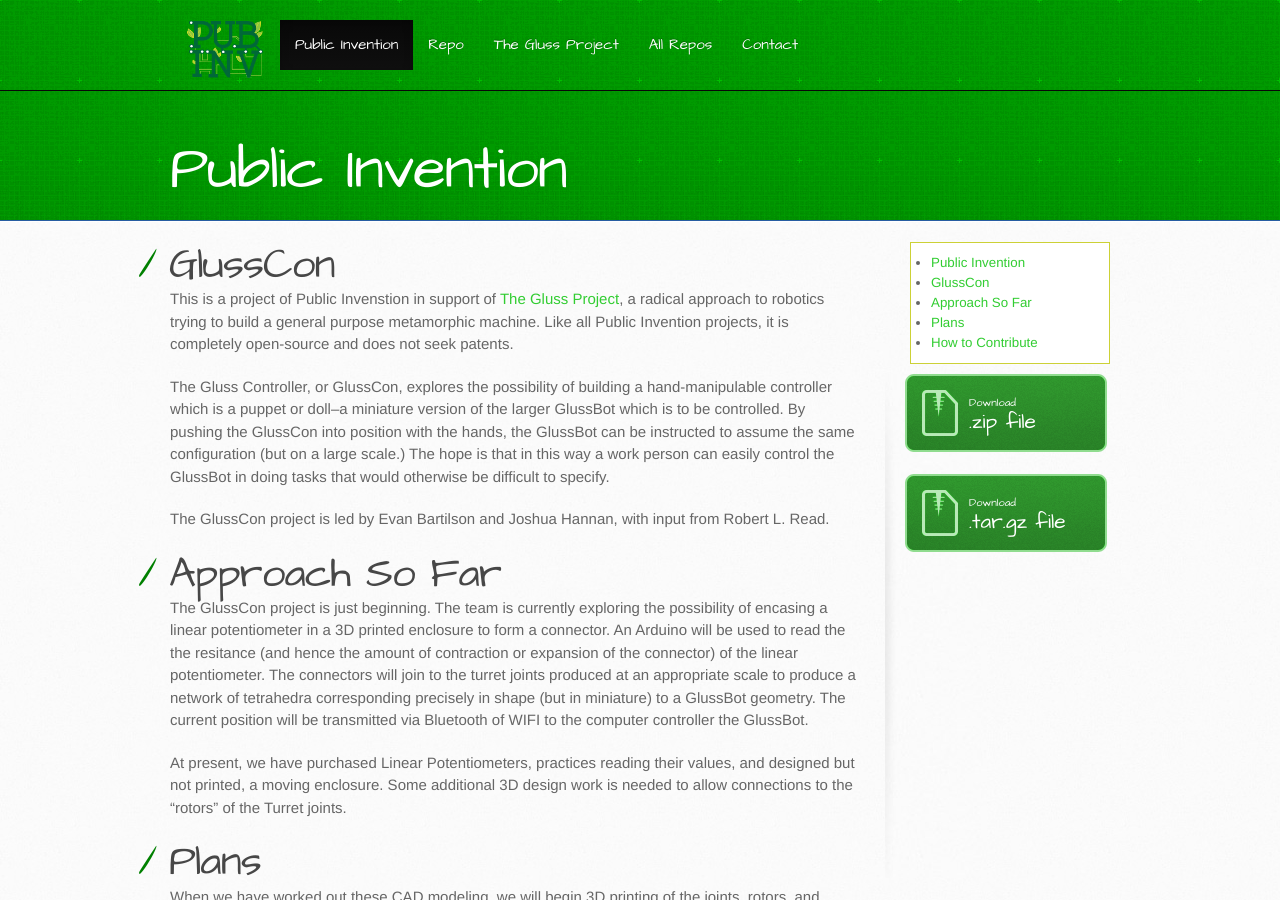
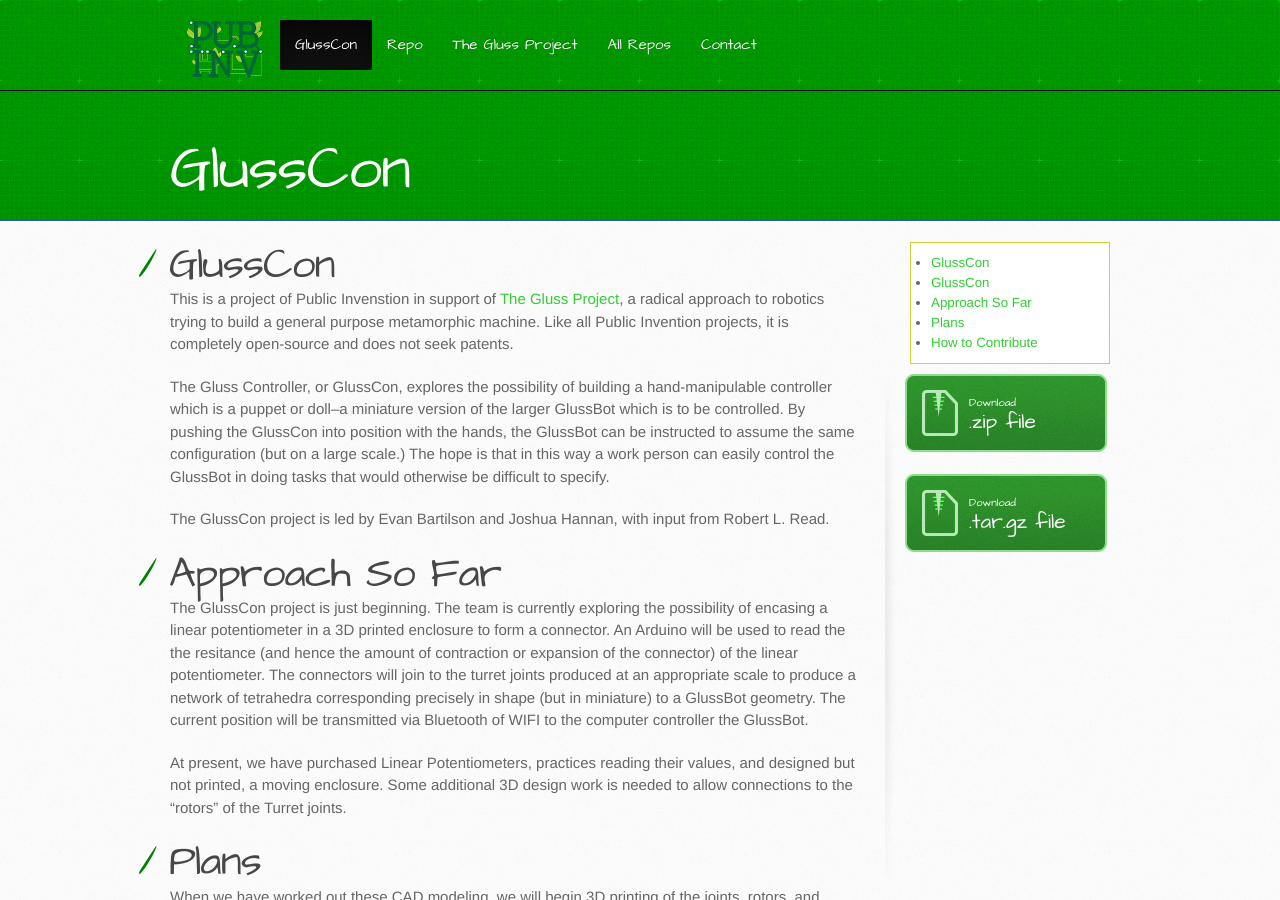
Before and after one commit to PubInv/GlussCon, a Jekyll site: the page built from index.md, in a window 1280 px wide and 900 px high. Built offline with Jekyll 4.4.1, drawn with Linux system fonts in a browser that asks for light colours; nearby versions of some CDN libraries.

Commit message:
changing title

```diff
--- a/_config.yml
+++ b/_config.yml
@@ -1,5 +1,5 @@
 url: https://pubinv.github.io/GlussCon
 repourl: https://github.com/PubInv/GlussCon
-projecttitle: "Public Invention"
+projecttitle: "GlussCon"
 featuretitle: "The Gluss Project"
 featurelink: https://pubinv.github.io/gluss
```
